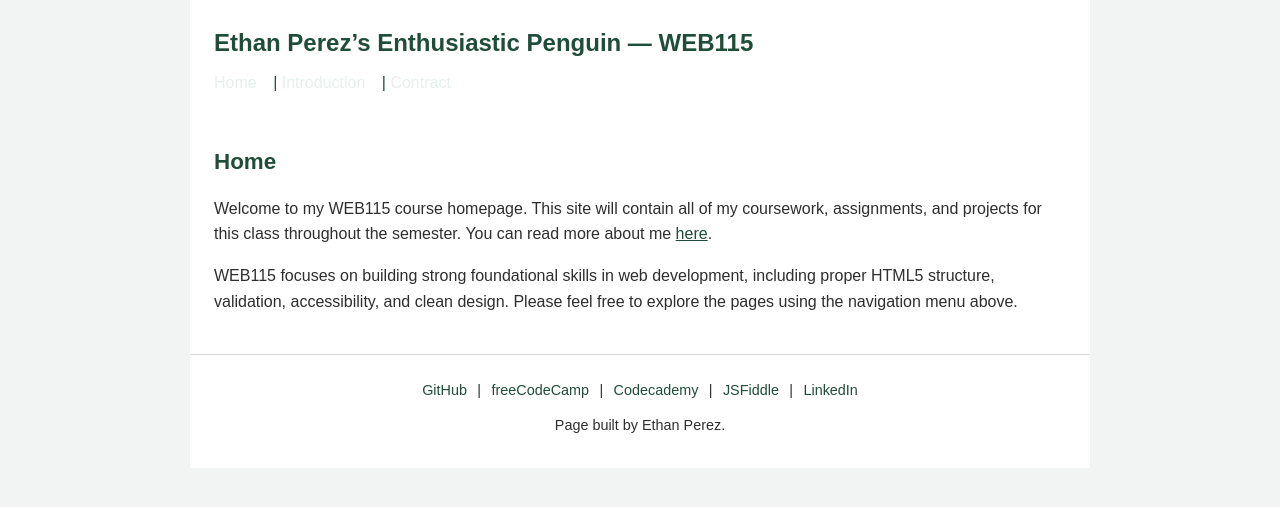
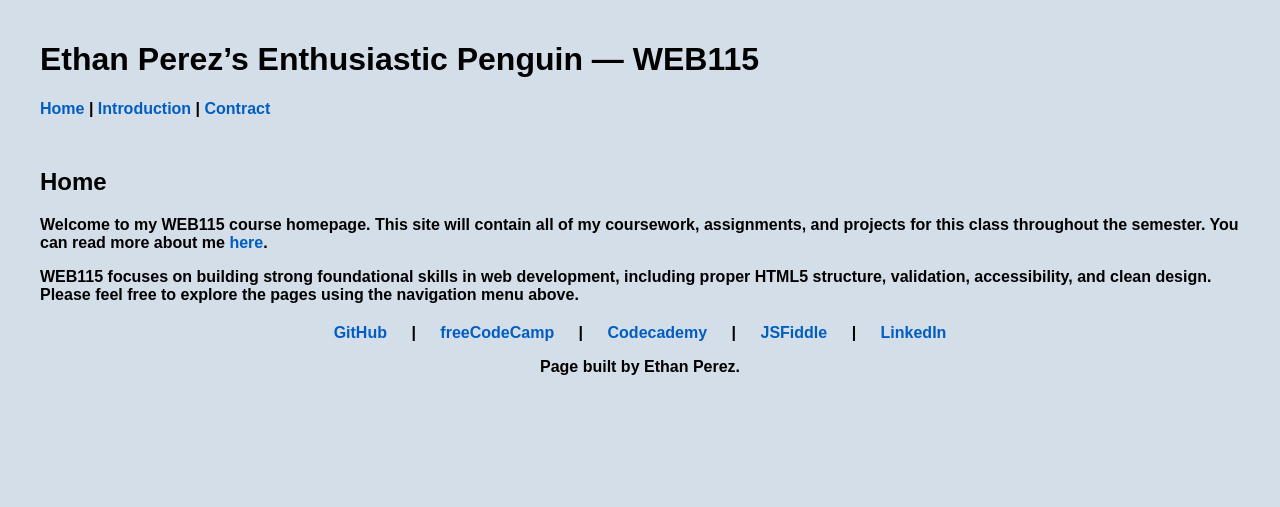
Before and after one commit to ethangianniperez/ethangianniperez.github.io, a PHP site: page /web115/index.html in a window 1280 px wide. Shown: the top 507 px of the page. Run offline with PHP 8.4, Linux system fonts and the light colour scheme.

Commit message:
Update styles.css

```diff
--- a/web115/styles/styles.css
+++ b/web115/styles/styles.css
@@ -1,135 +1,73 @@
-
-
-* {
-    box-sizing: border-box;
-    margin: 0;
-    padding: 0;
-}
-
 
 
 body {
-    font-family: Arial, Helvetica, sans-serif;
-    background-color: #f2f4f3;
-    color: #2e2e2e;
-    line-height: 1.6;
-}
+        font-family: Arial, sans-serif;
+        font-weight: bold;
+        background-color: #D4DEE8;
+        color: black;
+        padding: 20px;
+        margin: 0 auto;
+        max-width: 1200px;
+      }
 
+      header {
+        background-color: #D4DEE8;
+        color: black;
+        margin-bottom: 50px;
+      }
 
+      .header-div {
+        display: flex;
+        align-items: center;
+        gap: 20px;
+      }
 
-header,
-main,
-footer {
-    max-width: 900px;
-    margin: 0 auto;
-    padding: 1.5rem;
-}
+      #header-logo {
+        float: left;
+        width: 100px;
+        height: 100px;
+      }
 
-/* #1f4d3a */
+      a {
+        color: #005EC2;
+        text-decoration: none;
+      }
 
-header {
-    background-color: #ffffff;
-    color: #1f4d3a;
-}
+      a:hover {
+        text-decoration: underline;
+      }
 
-header h1 {
-    font-size: 1.5rem;
-    margin-bottom: 0.5rem;
-}
+      nav ul {
+        list-style-type: none;
+        padding: 0;
+      }
 
-header nav a {
-    color: #e6f0eb;
-    text-decoration: none;
-    margin-right: 0.75rem;
-}
+      nav ul li {
+        display: inline;
+        margin-right: 20px;
+      }
 
-header nav a:hover {
-    text-decoration: underline;
-}
+      h3 {
+        margin-top: 40px;
+      }
 
+      .white-circle {
+        position: fixed;
+        bottom: 2px;
+        left: 2px;
+        background-color: white;
+        color: white;
+        border-radius: 50%;
+        width: 105px;
+        height: 105px;
+        text-align: center;
+      }
 
+      footer {
+        margin: 20px auto;
+        text-align: center;
+      }
 
-main {
-    background-color: #ffffff;
-}
-
-main h2 {
-    font-size: 1.4rem;
-    margin-bottom: 1rem;
-    color: #1f4d3a;
-}
-
-main p {
-    margin-bottom: 1rem;
-}
-
-
-
-ul {
-    margin-left: 1.5rem;
-    margin-bottom: 1.5rem;
-}
-
-ol {
-    margin-left: 1.5rem;
-    margin-top: 0.5rem;
-}
-
-li {
-    margin-bottom: 0.75rem;
-}
-
-
-
-figure {
-    margin: 1.5rem 0;
-    text-align: center;
-}
-
-figure img {
-    max-width: 240px;
-    height: auto;
-    border-radius: 4px;
-}
-
-figcaption {
-    font-size: 0.9rem;
-    color: #555555;
-    margin-top: 0.5rem;
-}
-
-
-
-footer {
-    background-color: #ffffff;
-    text-align: center;
-    font-size: 0.9rem;
-    border-top: 1px solid #d9d9d9;
-}
-
-footer nav {
-    margin-bottom: 0.75rem;
-}
-
-footer nav a {
-    color: #1f4d3a;
-    text-decoration: none;
-    margin: 0 0.4rem;
-}
-
-footer nav a:hover {
-    text-decoration: underline;
-}
-
-footer p {
-    margin-bottom: 0.4rem;
-}
-
-
-a {
-    color: #1f4d3a;
-}
-
-a:hover {
-    text-decoration: underline;
-}
+      footer a {
+        margin: 0 20px;
+      }
```
